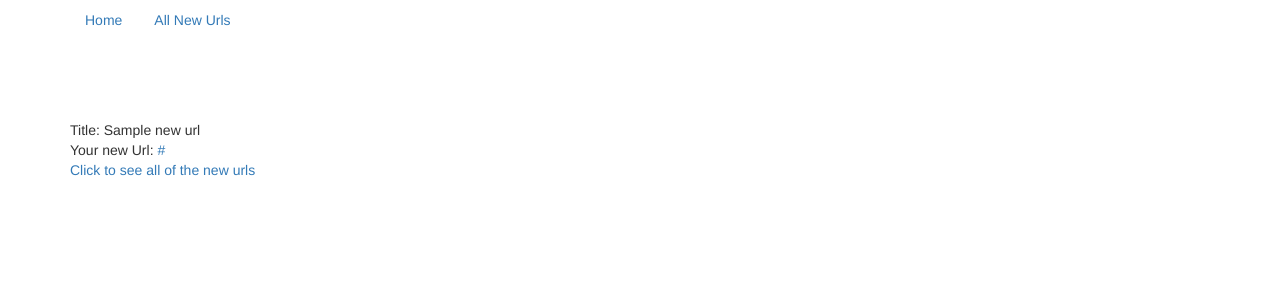
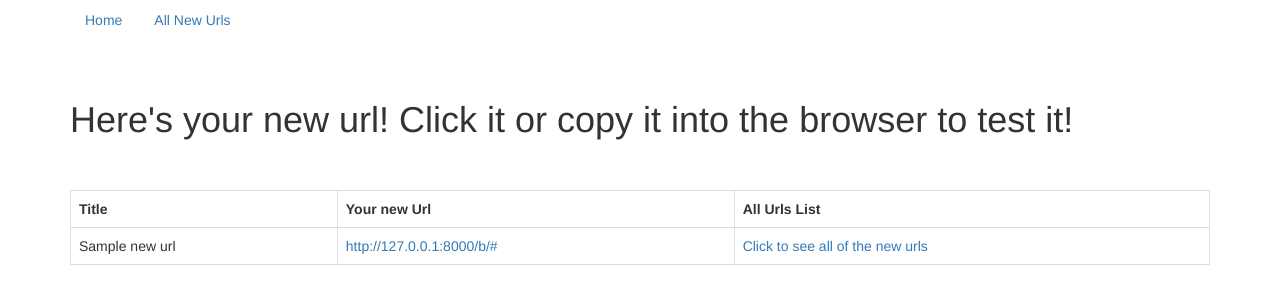
Before and after one commit to benhigh22/shortened_url, a Django app: template templates/new_url.html in a window 1280 px wide. Shown: the top 304 px of the page. Run offline with Django 3.2, Linux system fonts and the light colour scheme; the template is opened without the code that fills it: most values are stand-ins (such as "Sample title", 1, 10 or a date in 2020); some libraries are stand-ins or nearby versions.

Commit message:
Giving up for the night

```diff
--- a/templates/new_url.html
+++ b/templates/new_url.html
@@ -5,9 +5,14 @@
   <li role="presentation"><a href="{% url 'first_view' %}">Home</a></li>
   <li role="presentation"><a href="{% url 'bookmark_list_view' %}">All New Urls</a></li>
 </ul>
-    <br><br><br><br>
-<div>Title: {{ new_url.title }} </div>
-<div>Your new Url: <a href="{{ new_url.original_url }}">{{ new_url }}</a></div>
-<div><a href="{% url 'bookmark_list_view' %}">Click to see all of the new urls</a></div>
-
+    <br><br>
+    <h1>Here's your new url! Click it or copy it into the browser to test it!</h1>
+    <br><br>
+<table class="table table-bordered">
+<th>Title</th><th>Your new Url</th><th>All Urls List</th>
+<tr><td>{{ new_url.title }}</td>
+<td><a href="{{ new_url.original_url }}">http://127.0.0.1:8000/b/{{ new_url }}</a></td>
+<td><a href="{% url 'bookmark_list_view' %}">Click to see all of the new urls</a></td>
+</tr>
+</table>
 {% endblock %}
--- a/templates/url_app/bookmark_list.html
+++ b/templates/url_app/bookmark_list.html
@@ -6,8 +6,9 @@
   <li role="presentation"><a href="{% url 'first_view' %}">Home</a></li>
   <li role="presentation" class="active"><a href="{% url 'bookmark_list_view' %}">All New Urls</a></li>
 </ul>
-    <br><br><br><br>
-
+    <br><br>
+<h1>All New Urls - Click one to see where it takes you!</h1>
+    <br><br>
 <table class="table table-bordered">
 <th>New Url</th><th>Title (click for more info)</th>
 {% for url in object_list %}
```
Also changed, not shown: templates/index.html (+7 -5 lines), templates/url_app/bookmark_detail.html (+8 -3 lines), db.sqlite3, url_app/views.py (line endings or trailing spaces).
